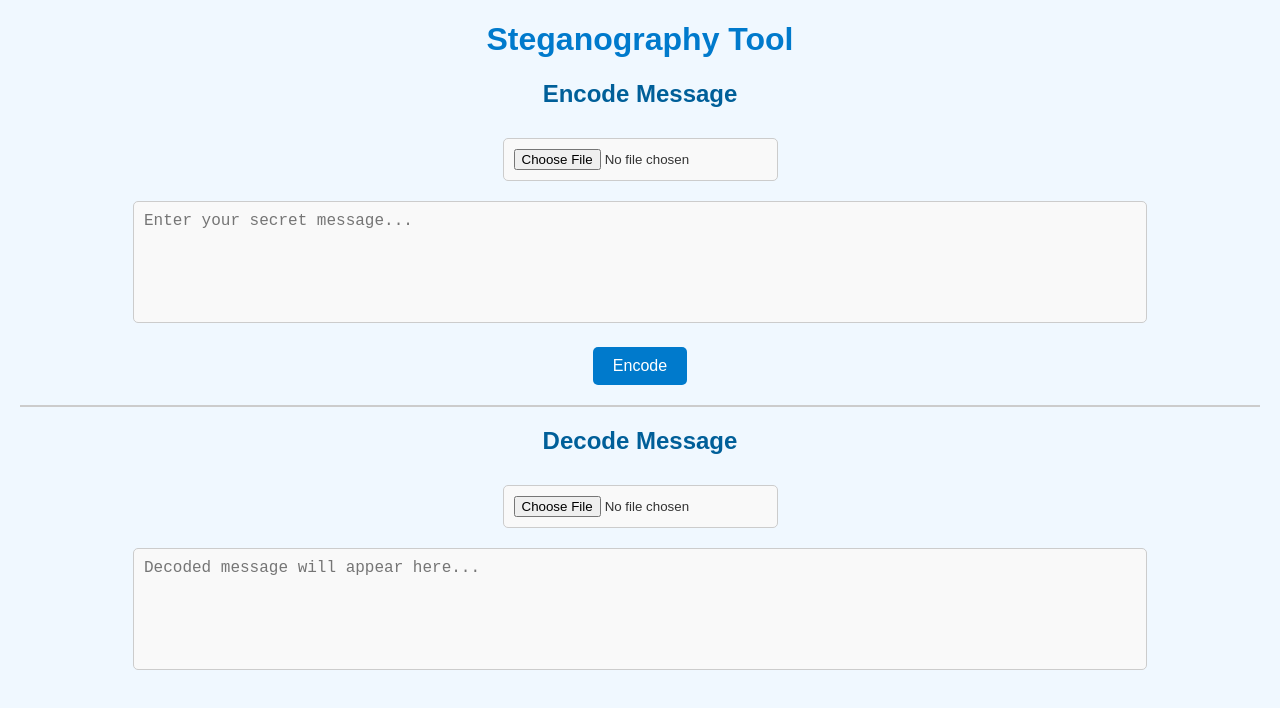
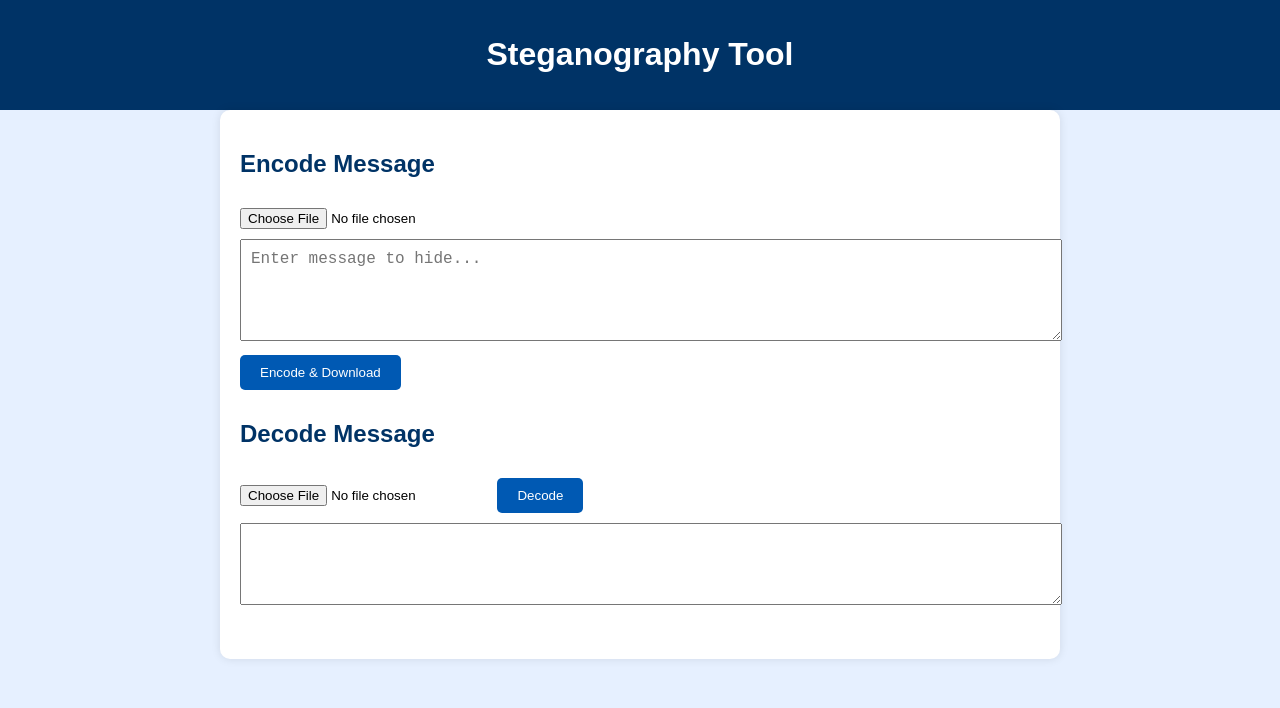
Before and after one commit to Shanmuga-Priya-34/Steg, a website: page public/index.html in a window 1280 px wide. Drawn offline with Linux system fonts and the light colour scheme.

```diff
--- a/public/index.html
+++ b/public/index.html
@@ -1,29 +1,34 @@
 <!DOCTYPE html>
 <html lang="en">
 <head>
-  <meta charset="UTF-8">
-  <meta name="viewport" content="width=device-width, initial-scale=1.0">
-  <title>Image Steganography Tool</title>
+  <meta charset="UTF-8" />
+  <meta name="viewport" content="width=device-width, initial-scale=1.0"/>
+  <title>Steganography Tool</title>
   <link rel="stylesheet" href="style.css">
 </head>
 <body>
-  <h1>Steganography Tool</h1>
+  <header>
+    <h1>Steganography Tool</h1>
+  </header>
 
-  <!-- Encoding Section -->
-  <h2>Encode Message</h2>
-  <input type="file" id="imageUpload" accept="image/*"><br>
-  <textarea id="message" placeholder="Enter your secret message..."></textarea><br>
-  <button onclick="encodeMessage()">Encode</button><br>
-  <a id="downloadLink" style="display:none;" download="encoded.png">Download Encoded Image</a>
+  <main>
+    <section id="encodeSection">
+      <h2>Encode Message</h2>
+      <input type="file" id="upload" accept="image/*">
+      <textarea id="message" placeholder="Enter message to hide..."></textarea>
+      <button onclick="handleEncode()">Encode & Download</button>
+      <a id="downloadLink" download="encoded.png">Download Encoded Image</a>
+    </section>
 
-  <hr>
+    <section id="decodeSection">
+      <h2>Decode Message</h2>
+      <input type="file" id="decodeUpload" accept="image/*">
+      <button onclick="decodeMessage()">Decode</button>
+      <textarea id="decodedMessage" readonly></textarea>
+    </section>
 
-  <!-- Decoding Section -->
-  <h2>Decode Message</h2>
-  <input type="file" id="decodeUpload" accept="image/*"><br>
-  <textarea id="decodedMessage" placeholder="Decoded message will appear here..." readonly></textarea><br>
-
-  <canvas id="canvas" style="display: none;"></canvas>
+    <canvas id="canvas" style="display:none;"></canvas>
+  </main>
 
   <script src="script.js"></script>
 </body>
--- a/public/script.js
+++ b/public/script.js
@@ -1,83 +1,92 @@
-let img = new Image();
-const canvas = document.getElementById("canvas");
-const ctx = canvas.getContext("2d");
+document.getElementById("upload").addEventListener("change", function () {
+  const file = this.files[0];
+  if (!file) return;
 
-document.getElementById("imageUpload").addEventListener("change", function(e) {
   const reader = new FileReader();
-  reader.onload = function(event) {
-    img.onload = () => {
+  reader.onload = function (e) {
+    const img = new Image();
+    img.onload = function () {
+      const canvas = document.getElementById("canvas");
+      canvas.width = img.width;
+      canvas.height = img.height;
+      const ctx = canvas.getContext("2d");
+      ctx.drawImage(img, 0, 0);
+    };
+    img.src = e.target.result;
+  };
+  reader.readAsDataURL(file);
+});
+
+function messageToBinary(message) {
+  return message.split("").map(char =>
+    char.charCodeAt(0).toString(2).padStart(8, '0')
+  ).join('');
+}
+
+function binaryToMessage(binary) {
+  const chars = binary.match(/.{1,8}/g);
+  return chars.map(byte => String.fromCharCode(parseInt(byte, 2))).join('');
+}
+
+function handleEncode() {
+  const message = document.getElementById("message").value + "||END||";
+  const binaryMessage = messageToBinary(message);
+  const canvas = document.getElementById("canvas");
+  const ctx = canvas.getContext("2d");
+  const imageData = ctx.getImageData(0, 0, canvas.width, canvas.height);
+  const data = imageData.data;
+
+  if (binaryMessage.length > data.length / 4) {
+    alert("Message too long for the selected image.");
+    return;
+  }
+
+  for (let i = 0; i < binaryMessage.length; i++) {
+    data[i * 4 + 2] = (data[i * 4 + 2] & 0xFE) | parseInt(binaryMessage[i]);
+  }
+
+  ctx.putImageData(imageData, 0, 0);
+
+  const link = document.getElementById("downloadLink");
+  link.href = canvas.toDataURL();
+  link.style.display = "inline-block";
+}
+
+function decodeMessage() {
+  const file = document.getElementById("decodeUpload").files[0];
+  if (!file) {
+    alert("Please upload an image to decode.");
+    return;
+  }
+
+  const reader = new FileReader();
+  reader.onload = function (event) {
+    const img = new Image();
+    img.onload = function () {
+      const canvas = document.getElementById("canvas");
+      const ctx = canvas.getContext("2d");
       canvas.width = img.width;
       canvas.height = img.height;
       ctx.drawImage(img, 0, 0);
-      canvas.style.display = "block";
-    };
-    img.src = event.target.result;
-  };
-  reader.readAsDataURL(e.target.files[0]);
-});
 
-// Encode Message in Blue Channel LSB
-function encodeMessage() {
-  const message = document.getElementById("message").value + "||END||"; // Append end marker
-  if (!message) return alert("Please enter a message.");
+      const imgData = ctx.getImageData(0, 0, canvas.width, canvas.height).data;
+      let binary = "";
 
-  const imgData = ctx.getImageData(0, 0, canvas.width, canvas.height);
-  const binaryMsg = messageToBinary(message);
-
-  let data = imgData.data;
-  if (binaryMsg.length > data.length / 4) {
-    alert("Message is too long for this image.");
-    return;
-  }
-
-  // Encoding message into the blue channel LSB
-  for (let i = 0; i < binaryMsg.length; i++) {
-    data[i * 4 + 2] = (data[i * 4 + 2] & 0xFE) | parseInt(binaryMsg[i]); // Blue channel
-  }
-
-  ctx.putImageData(imgData, 0, 0);
-
-  const encodedURL = canvas.toDataURL();
-  const link = document.getElementById("downloadLink");
-  link.href = encodedURL;
-  link.style.display = "inline-block";
-  link.textContent = "Download Encoded Image";
-}
-
-// Convert message to binary (8 bits per character)
-function messageToBinary(message) {
-  return message.split('').map(c => c.charCodeAt(0).toString(2).padStart(8, '0')).join('');
-}
-
-// Decode Message from Blue Channel LSB
-document.getElementById("decodeUpload").addEventListener("change", function(e) {
-  const reader = new FileReader();
-  reader.onload = function(event) {
-    const img = new Image();
-    img.onload = () => {
-      canvas.width = img.width;
-      canvas.height = img.height;
-      ctx.drawImage(img, 0, 0);
-      const imgData = ctx.getImageData(0, 0, canvas.width, canvas.height).data;
-
-      let binary = "";
-      // Decode from the blue channel LSB
       for (let i = 0; i < imgData.length; i += 4) {
-        binary += (imgData[i + 2] & 1); // Read LSB of blue channel
+        binary += (imgData[i + 2] & 1);
       }
 
-      const chars = binary.match(/.{1,8}/g); // Group every 8 bits (1 byte)
+      const chars = binary.match(/.{1,8}/g);
       let message = "";
       for (let i = 0; i < chars.length; i++) {
         const char = String.fromCharCode(parseInt(chars[i], 2));
-        if (char === '\0') break; // End of message (null byte)
         message += char;
-        if (message.endsWith("||END||")) break; // End marker check
+        if (message.includes("||END||")) break;
       }
 
       document.getElementById("decodedMessage").value = message.replace("||END||", "");
     };
     img.src = event.target.result;
   };
-  reader.readAsDataURL(e.target.files[0]);
-});
+  reader.readAsDataURL(file);
+}
--- a/public/style.css
+++ b/public/style.css
@@ -1,78 +1,76 @@
-/* General Body Style */
 body {
   font-family: Arial, sans-serif;
-  margin: 20px;
-  background-color: #f0f8ff;
-  color: #333;
+  background-color: #e6f0ff;
+  margin: 0;
+  padding: 0;
+}
+
+header {
+  background-color: #003366;
+  color: white;
+  padding: 15px;
   text-align: center;
 }
 
-h1 {
-  color: #007acc;
+main {
+  padding: 20px;
+  max-width: 800px;
+  margin: auto;
+  background: white;
+  border-radius: 10px;
+  box-shadow: 0 0 10px rgba(0,0,0,0.1);
+}
+
+section {
+  margin-bottom: 30px;
 }
 
 h2 {
-  color: #005f99;
+  color: #003366;
 }
 
 textarea {
-  width: 80%;
-  height: 100px;
-  margin: 10px 0;
+  width: 100%;
+  height: 80px;
   padding: 10px;
   font-size: 16px;
-  border-radius: 5px;
-  border: 1px solid #ccc;
-  resize: none;
-  background-color: #f9f9f9;
+  margin-top: 10px;
 }
 
 input[type="file"] {
-  margin: 10px 0;
-  padding: 10px;
-  border: 1px solid #ccc;
-  border-radius: 5px;
-  background-color: #f9f9f9;
+  margin-top: 10px;
+}
+
+canvas {
+  display: block;
+  margin-top: 20px;
+  max-width: 100%;
 }
 
 button {
+  background-color: #0059b3;
+  color: white;
   padding: 10px 20px;
-  font-size: 16px;
-  background-color: #007acc;
-  color: white;
+  margin-top: 10px;
   border: none;
   border-radius: 5px;
   cursor: pointer;
-  margin-top: 10px;
 }
 
 button:hover {
-  background-color: #005f99;
+  background-color: #004080;
 }
 
-a {
-  display: inline-block;
-  margin-top: 10px;
-  font-size: 16px;
-  background-color: #28a745;
-  color: white;
-  padding: 10px 20px;
-  border-radius: 5px;
+#downloadLink {
+  display: none;
+  margin-top: 15px;
   text-decoration: none;
+  color: #0059b3;
+  font-weight: bold;
 }
 
-a:hover {
-  background-color: #218838;
+#decodedMessage {
+  width: 100%;
+  height: 60px;
+  margin-top: 10px;
 }
-
-hr {
-  border: 1px solid #ccc;
-  margin-top: 20px;
-  margin-bottom: 20px;
-}
-
-#canvas {
-  display: none;
-  margin-top: 20px;
-  border: 1px solid #ccc;
-}
```
Also changed, not shown: app.js (added, +50 -0 lines), package.json (added, +8 -0 lines), public/package.json (added, +8 -0 lines), 2 other files.
